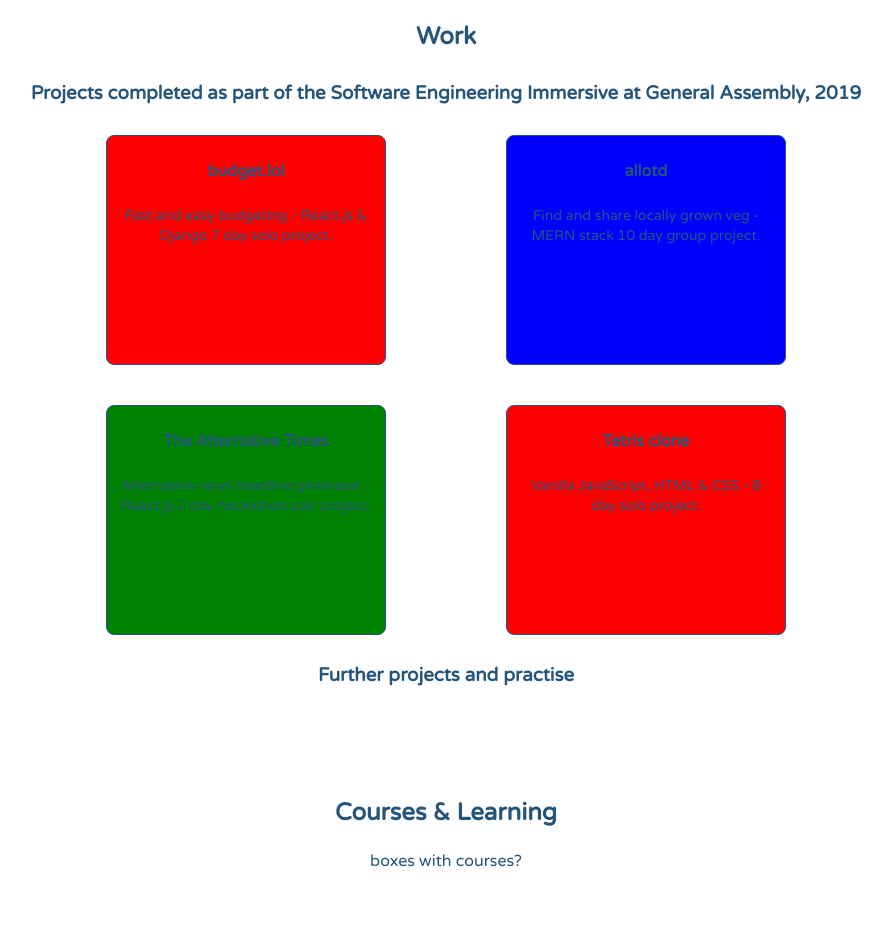
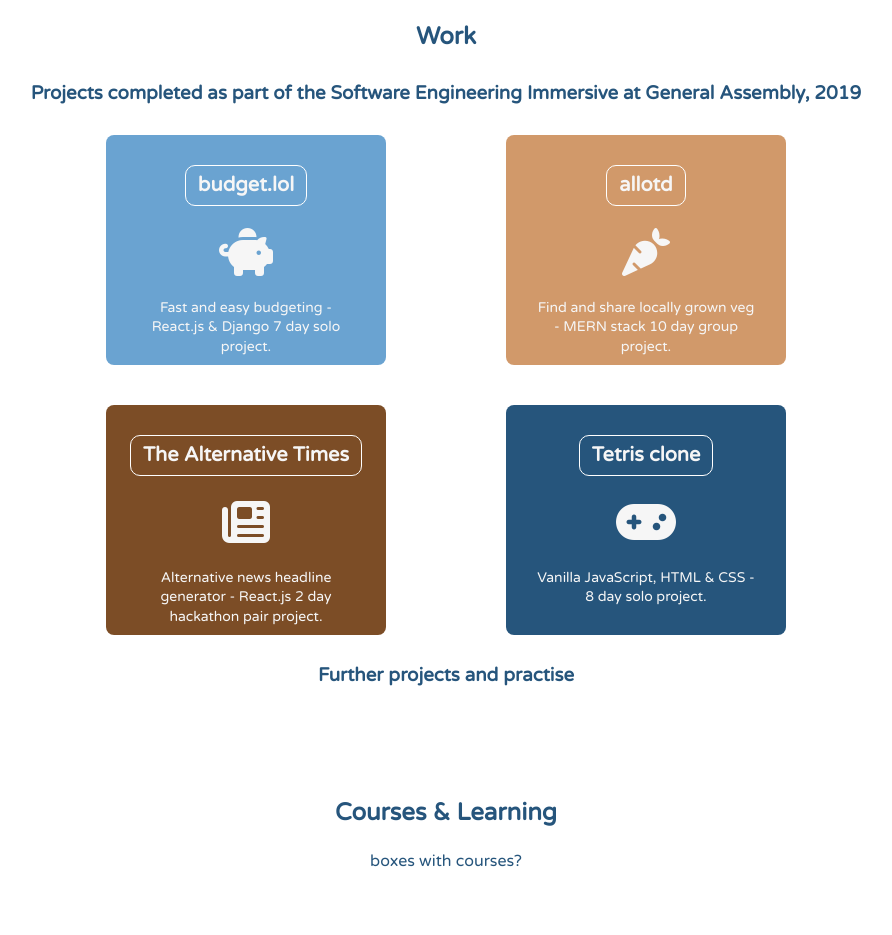
Before and after one commit to paulcooke/paulcooke.github.io, a Gatsby site: page / in a window 1280 px wide. Shown: the part 1280-2215 px from the top of the page, without its empty margins (194-1086 px from the left). Built offline with nearby package versions, Linux system fonts and the light colour scheme; Gatsby itself is replaced by a stand-in of ours.

Commit message:
card fronts done, deciding on a transition/animation solution next

```diff
--- a/src/components/index-page/work-section/StyledProjectCards.js
+++ b/src/components/index-page/work-section/StyledProjectCards.js
@@ -6,26 +6,43 @@
 const StyledProjectCard = styled.div`
   display: flex;
   flex-direction: column;
+  justify-content: space-around;
   width: 280px;
   height: 230px;
-  border: 1px solid #26557c;
   border-radius: 0.5em;
-  padding: 10px;
+  padding: 14px;
   margin: 20px;
-  background: ${props => props.background};
+  background: ${props => `${props.background}`};
   color: #26557c;
+    h4, div, p {
+      color: #f6f6f6;
+      padding: 6px;
+      border 1px solid white;
+      border-radius: 0.5em;
+      text-align: center;
+    }
     h4 {
-      text-align: center;
+      font-size: 20px;
       margin: 16px auto;
+      padding: 8px 12px;
+    }
+    div {
+      border: none;
     }
     p {
       font-size: 14px;
-      margin: 10px 4px;
+      margin: 10px;
+      border: none;
     }
+
+    animation: bounce;
+    animation-duration: 2s;
 `
 
 const StyledHoveredProjectCard = styled(StyledProjectCard)`
-  background: ${props => props.hoveredBack};
+  background: ${props => `${props.background}`};
+  animation: zoomIn;
+  animation-duration: 1s
 `
 
 const ProjectLinkButton = styled.div`
@@ -60,6 +77,16 @@
 
   return (
     <>
+      {!isHovered &&
+          <StyledHoveredProjectCard
+            ref={hoverRef}
+            background={project.background}
+          >
+            <h4>{project.name}</h4>
+            <div><i class={project.icon}></i></div>
+            <p>{project.description}</p>
+          </StyledHoveredProjectCard>
+      }
       {isHovered &&
         <StyledProjectCard
           ref={hoverRef}
@@ -68,15 +95,6 @@
           <a href={project.repoLink}><ProjectLinkButton>github repo -></ProjectLinkButton></a>
         </StyledProjectCard>
       }
-      {!isHovered &&
-          <StyledHoveredProjectCard
-            ref={hoverRef}
-            background={project.background}
-          >
-            <h4>{project.name}</h4>
-            <p>{project.description}</p>
-          </StyledHoveredProjectCard>
-      }
     </>
   )
 }
--- a/src/components/index-page/StyledSectionWork.js
+++ b/src/components/index-page/work-section/StyledSectionWork.js
@@ -1,10 +1,10 @@
 import React, { useState } from 'react'
 import styled from 'styled-components'
-import { StyledSection } from '../StyledBody'
+import { StyledSection } from '../../StyledBody'
 
-import ProjectCard from './work-section/StyledProjectCards'
+import ProjectCard from './StyledProjectCards'
 
-import { projectList } from '../../helpers/ProjectList'
+import { projectList } from '../../../helpers/ProjectList'
 
 
 
--- a/src/components/layout.js
+++ b/src/components/layout.js
@@ -23,6 +23,7 @@
       <Helmet>
         <link rel="stylesheet" href="https://cdn.jsdelivr.net/gh/konpa/devicon@master/devicon.min.css" />
         <link rel="stylesheet" href="https://fonts.googleapis.com/css2?family=Varela+Round&display=swap" />
+        <script src="https://kit.fontawesome.com/1ac67ad915.js"></script>
       </Helmet>
 
       <StyledHeader />
--- a/src/helpers/ProjectList.js
+++ b/src/helpers/ProjectList.js
@@ -6,33 +6,37 @@
 
 export const projectList = [
     {
-      background: 'red',
+      name: 'budget.lol',
+      background: '#6AA3D1',
       hoveredBack: 'yellow',
-      name: 'budget.lol',
+      icon: 'fas fa-piggy-bank',
       img: budgetlol,
       description: 'Fast and easy budgeting - React.js & Django 7 day solo project.',
       repoLink: 'https://github.com/paulcooke/ga-sei-project-4-budget.lol'
     },
     {
-      background: 'blue',
+      name: 'allotd',
+      background: '#D1996A',
       hoveredBack: 'yellow',
-      name: 'allotd',
+      icon: 'fas fa-carrot',
       img: allotd,
       description: 'Find and share locally grown veg - MERN stack 10 day group project.',
       repoLink: 'https://github.com/paulcooke/ga-sei-project-3-allotd'
     },
     {
-      background: 'green',
+      name: 'The Alternative Times',
+      background: '#7C4D26',
       hoveredBack: 'yellow',
-      name: 'The Alternative Times',
+      icon: 'fas fa-newspaper',
       img: alternativetimes,
       description: 'Alternative news headline generator - React.js 2 day hackathon pair project.',
       repoLink: 'https://github.com/paulcooke/ga-sei-project-2-the-alternative-times'
     },
     {
-      background: 'red',
+      name: 'Tetris clone',
+      background: '#26557c',
       hoveredBack: 'yellow',
-      name: 'Tetris clone',
+      icon: 'fas fa-gamepad',
       img: tetris,
       description: 'Vanilla JavaScript, HTML & CSS - 8 day solo project.',
       repoLink: 'https://github.com/paulcooke/ga-sei-project-1-tetris-vanilla-javascript'
--- a/src/pages/index.js
+++ b/src/pages/index.js
@@ -4,7 +4,7 @@
 import SEO from "../components/seo"
 import StyledHero from '../components/index-page/StyledHero'
 import StyledSectionThanks from '../components/index-page/StyledSectionThanks'
-import StyledSectionWork from '../components/index-page/StyledSectionWork'
+import StyledSectionWork from '../components/index-page/work-section/StyledSectionWork'
 import StyledSectionCourses from '../components/index-page/StyledSectionCourses'
 import StyledSectionContact from '../components/index-page/StyledSectionContact'
 
```
